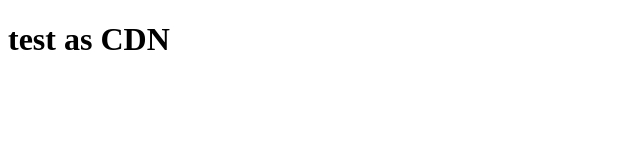
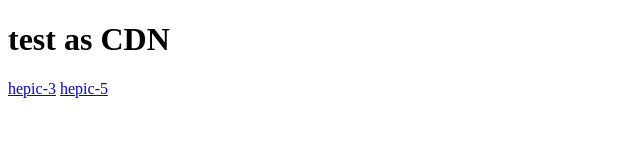
Before and after one commit to RFbkak37y3kIY/test-as-cdn, a plain HTML site: page index.html in a window 1280 px wide. Shown: the whole page, without its empty margins (0-640 px from the left). Drawn offline with Linux system fonts and the light colour scheme.

Commit message:
indexhtml

```diff
--- a/index.html
+++ b/index.html
@@ -7,5 +7,8 @@
 </head>
 <body>
     <h1>test as CDN</h1>
+    <a href="hepic-3/index.html">hepic-3</a>
+    <a href="hepic-5/index.html">hepic-5</a>
+
 </body>
 </html>
```
